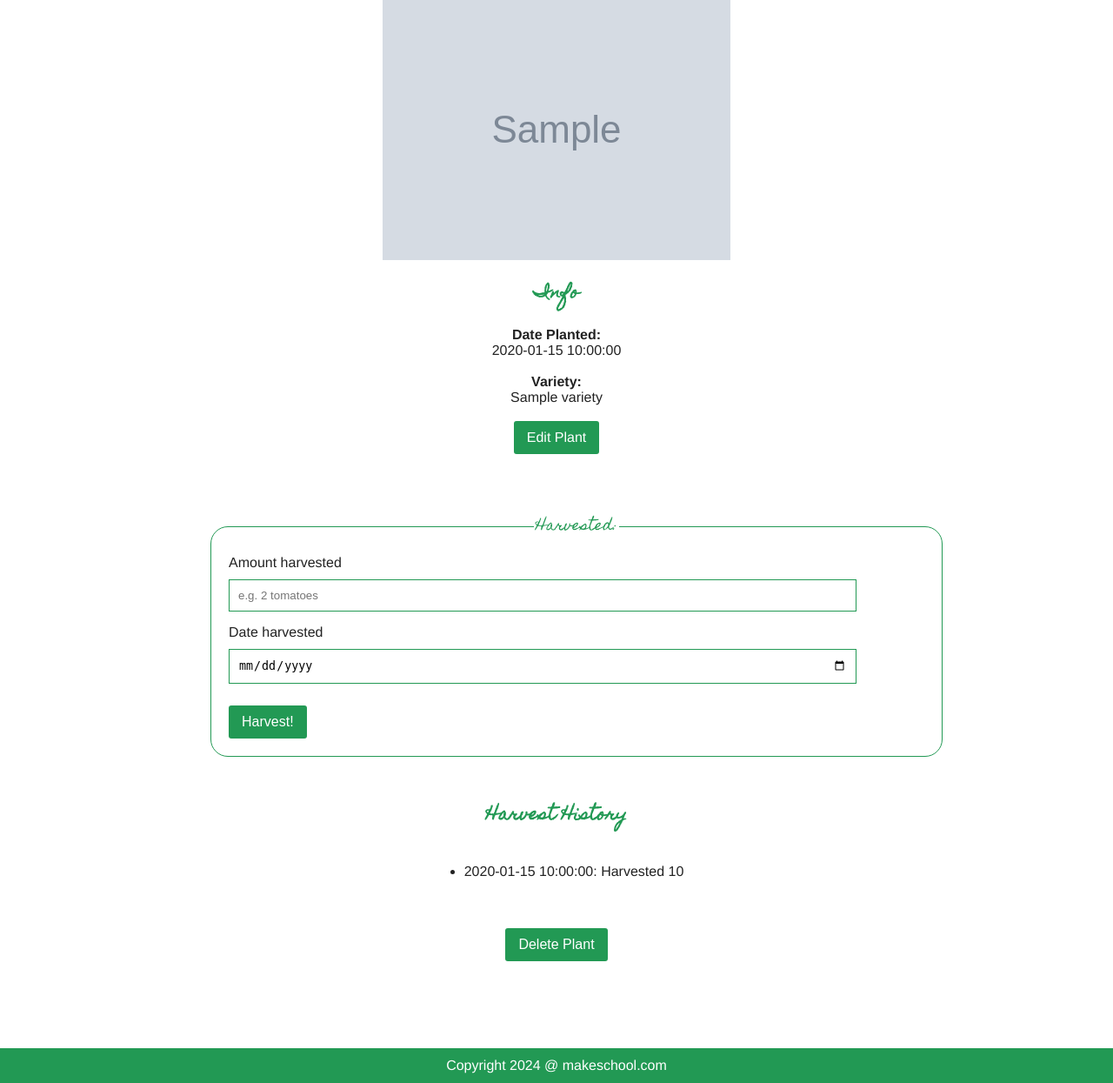
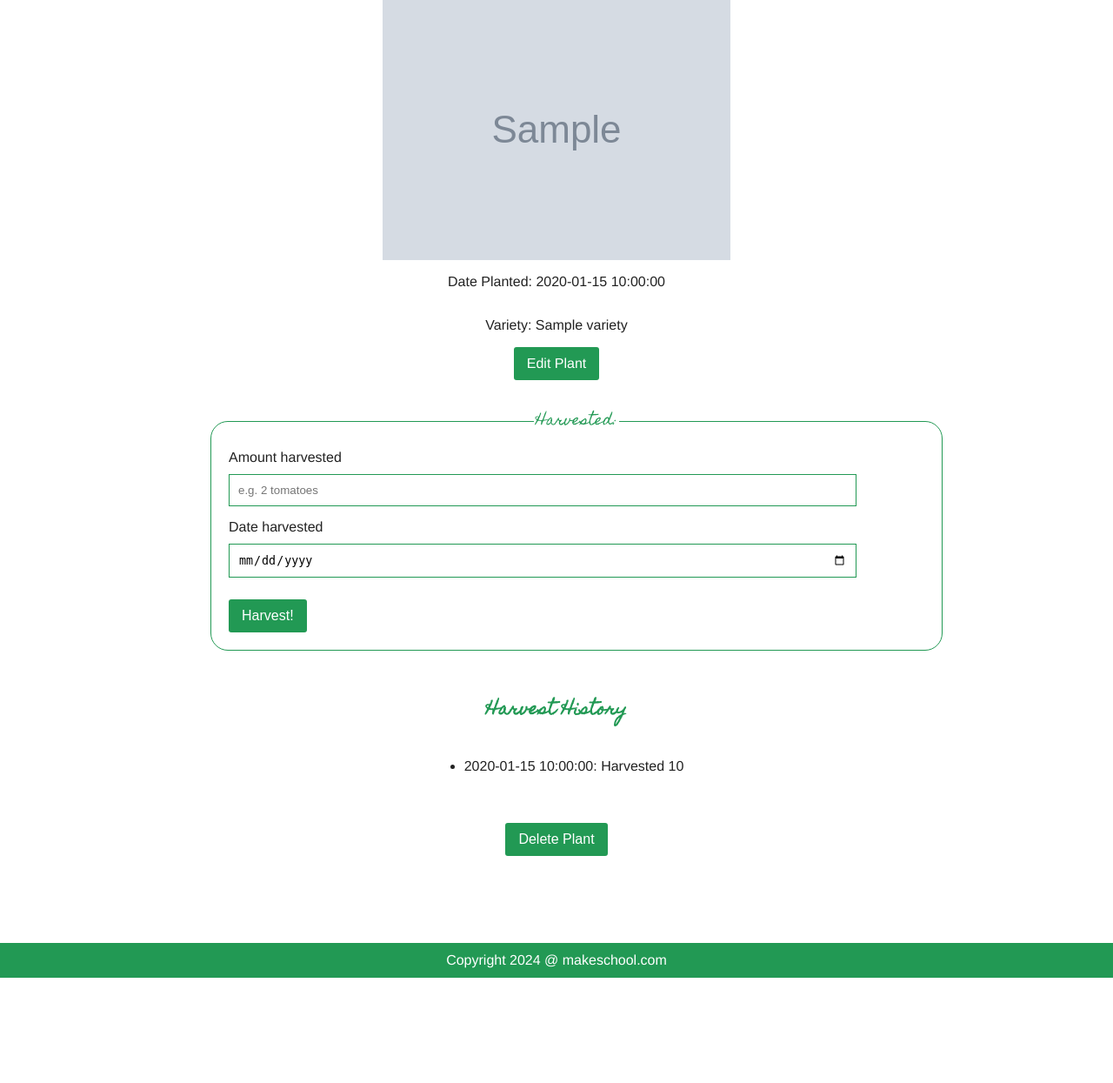
Before and after one commit to Joshkaki00/Homework-5-Databases, a Flask app: template templates/detail.html in a window 1280 px wide. Shown: the part 173-1418 px from the top of the page at 87% size. After the commit the page ends 1297 px from the top, so only its background shows below. Run offline with Flask 3, Linux system fonts and the light colour scheme; the template is opened without the code that fills it: most values are stand-ins (such as "Sample title", 1, 10 or a date in 2020); grey boxes marked "Sample" are stand-in pictures; some libraries are stand-ins or nearby versions.

Commit message:
updated detail

```diff
--- a/templates/detail.html
+++ b/templates/detail.html
@@ -1,24 +1,12 @@
 {% extends 'base.html' %}
 {% block content %}
 
-<main>
+<main id="detail-page">
     <h1>{{ plant.name }}</h1>
-
-    <img src="{{ plant.photo_url }}" alt="Image of {{ plant.name }}">
-
-    <section id="info">
-        <h3>Info</h3>
-
-        <strong>Date Planted:</strong>
-        {{ plant.date_planted }}
-        <br><br>
-
-        <strong>Variety:</strong>
-        {{ plant.variety }}
-        <br><br>
-
-        <a class="nav" href="/edit/{{ plant._id }}">Edit Plant</a><br><br>
-    </section>
+    <img src="{{ plant.photo_url }}" alt="{{ plant.name }}">
+    <p>Date Planted: {{ plant.date_planted }}</p>
+    <p>Variety: {{ plant.variety }}</p>
+    <a href="{{ url_for('edit', plant_id=plant._id) }}" class="nav">Edit Plant</a>
 
     <form action="/harvest/{{ plant._id }}" method="POST">
         <fieldset>
```
